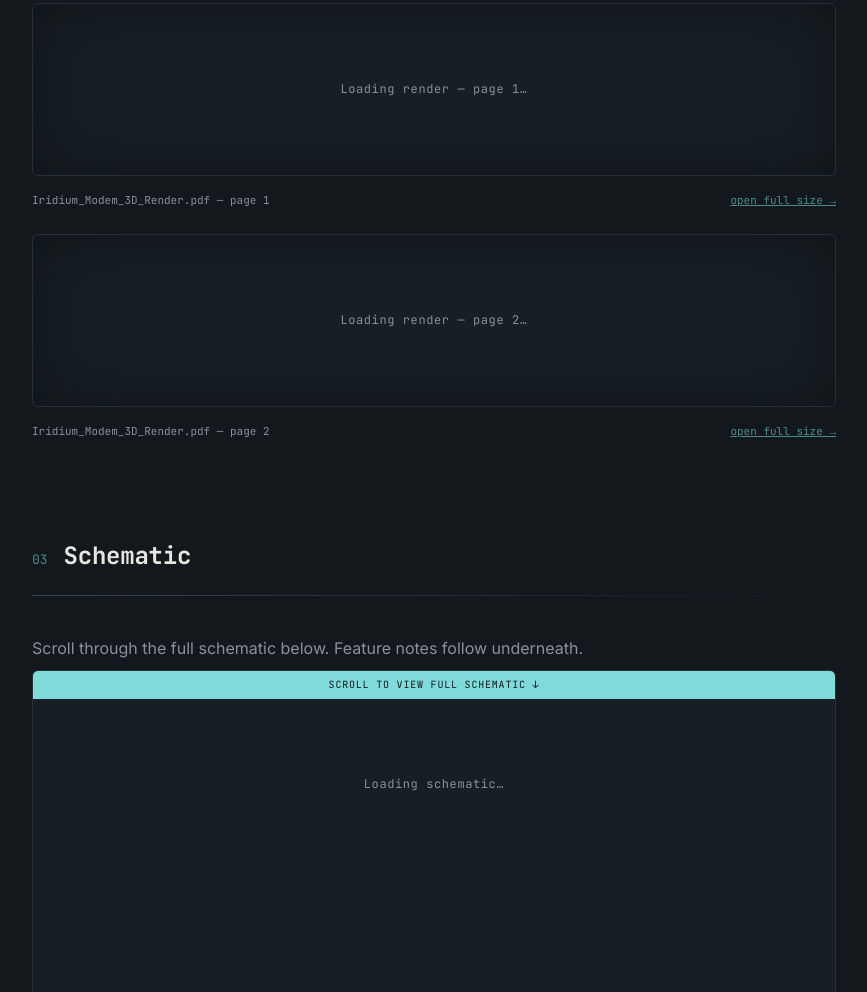
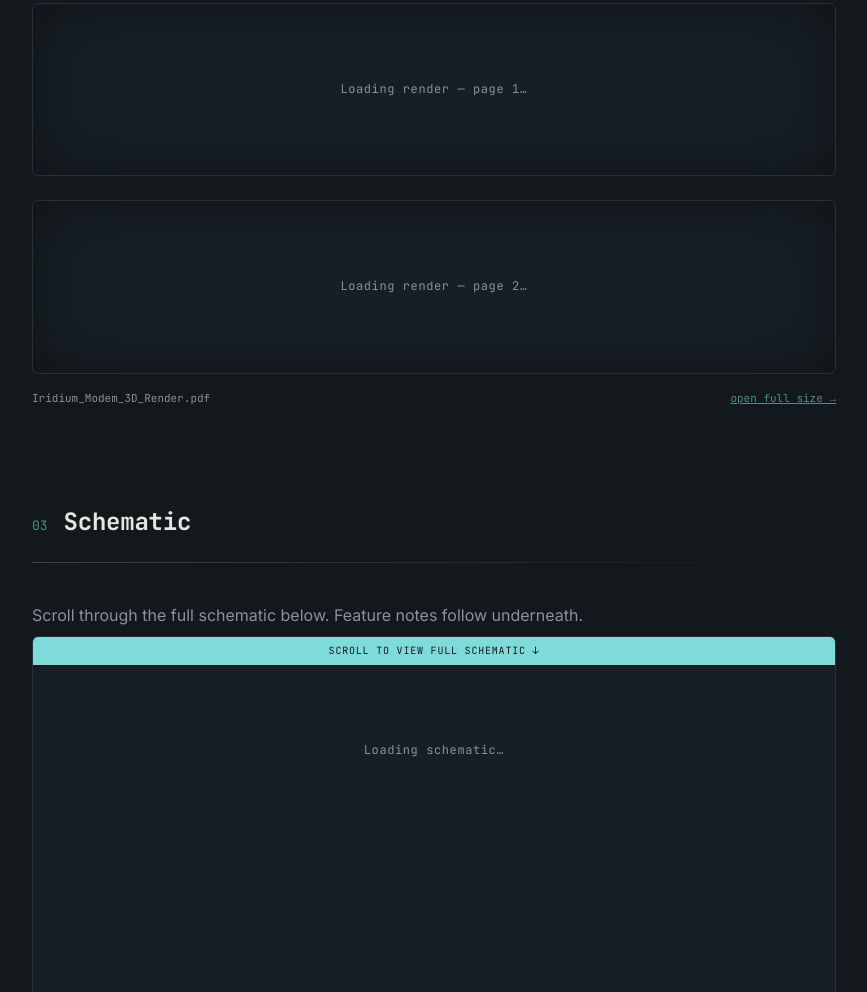
Before and after one commit to charleslindsay/Iridium_Modem_SIO, a plain HTML site: page index.html in a window 1280 px wide. Shown: the part 1316-2308 px from the top of the page, without its empty margins (236-1103 px from the left). Drawn offline with Linux system fonts and the light colour scheme; a script that the page names is missing.

Commit message:
Update index.html

```diff
--- a/index.html
+++ b/index.html
@@ -594,17 +594,13 @@
         <div class="render-frame" id="render-frame-1">
           <div class="pdf-loading" data-loading-for="render-frame-1">Loading render — page 1…</div>
         </div>
-        <div class="render-caption">
-          <span>Iridium_Modem_3D_Render.pdf — page 1</span>
-          <span><a href="Iridium_Modem_3D_Render.pdf#page=1" target="_blank" rel="noopener" style="color:var(--accent-dim);">open full size →</a></span>
-        </div>
       </div>
       <div>
         <div class="render-frame" id="render-frame-2">
           <div class="pdf-loading" data-loading-for="render-frame-2">Loading render — page 2…</div>
         </div>
         <div class="render-caption">
-          <span>Iridium_Modem_3D_Render.pdf — page 2</span>
+          <span>Iridium_Modem_3D_Render.pdf</span>
           <span><a href="Iridium_Modem_3D_Render.pdf#page=2" target="_blank" rel="noopener" style="color:var(--accent-dim);">open full size →</a></span>
         </div>
       </div>
```
